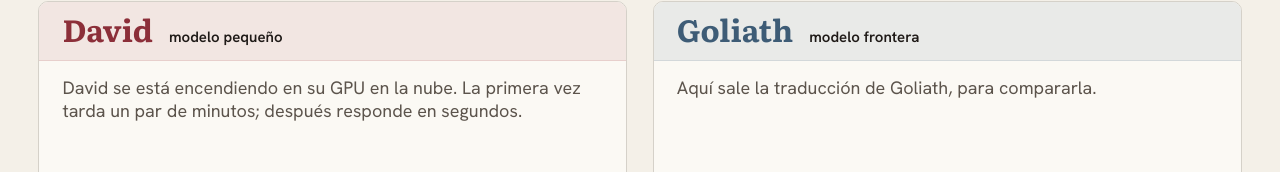
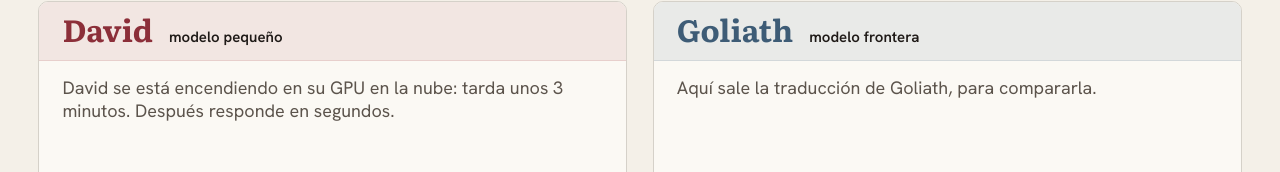
Before and after one commit to ykro/tzij, a Next.js app in the folder web/: page / in a window 1280 px wide. Shown: the part 193-365 px from the top of the page. Built offline with nearby package versions, Linux system fonts and the light colour scheme; no server answers.

Commit message:
The page says how long David takes to wake up (about 3 minutes; 3 min 24 s measured from zero) and its screenshot shows it

```diff
--- a/web/app/page.tsx
+++ b/web/app/page.tsx
@@ -238,7 +238,7 @@ function Column({ side, state, model, outLang, hasReference, started, ready }: {
           <p className={`tx__out${outLang === "quc" ? " kiche" : ""}`} lang={outLang}>{displayIn(result.text, outLang)}</p>
         ) : (
           <p className="tx__idle">{started ? "" : side === "david"
-            ? (ready ? "Toca una frase de ejemplo o escribe la tuya." : "David se está encendiendo en su GPU en la nube. La primera vez tarda un par de minutos; después responde en segundos.")
+            ? (ready ? "Toca una frase de ejemplo o escribe la tuya." : "David se está encendiendo en su GPU en la nube: tarda unos 3 minutos. Después responde en segundos.")
             : "Aquí sale la traducción de Goliath, para compararla."}</p>
         )}
       </div>
```
Also changed, not shown: 2 other files (tests, documents, lock files or other folders).
